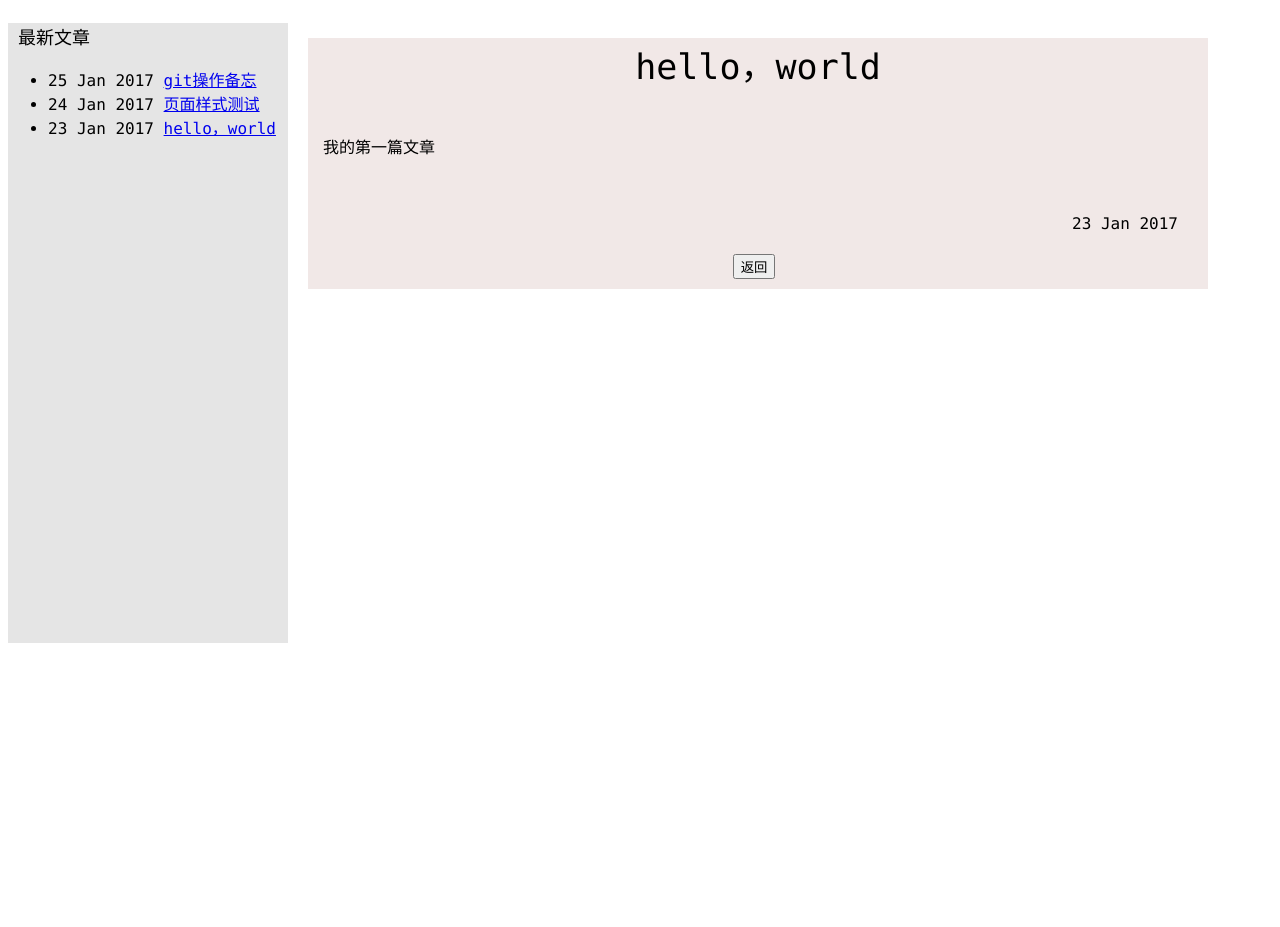
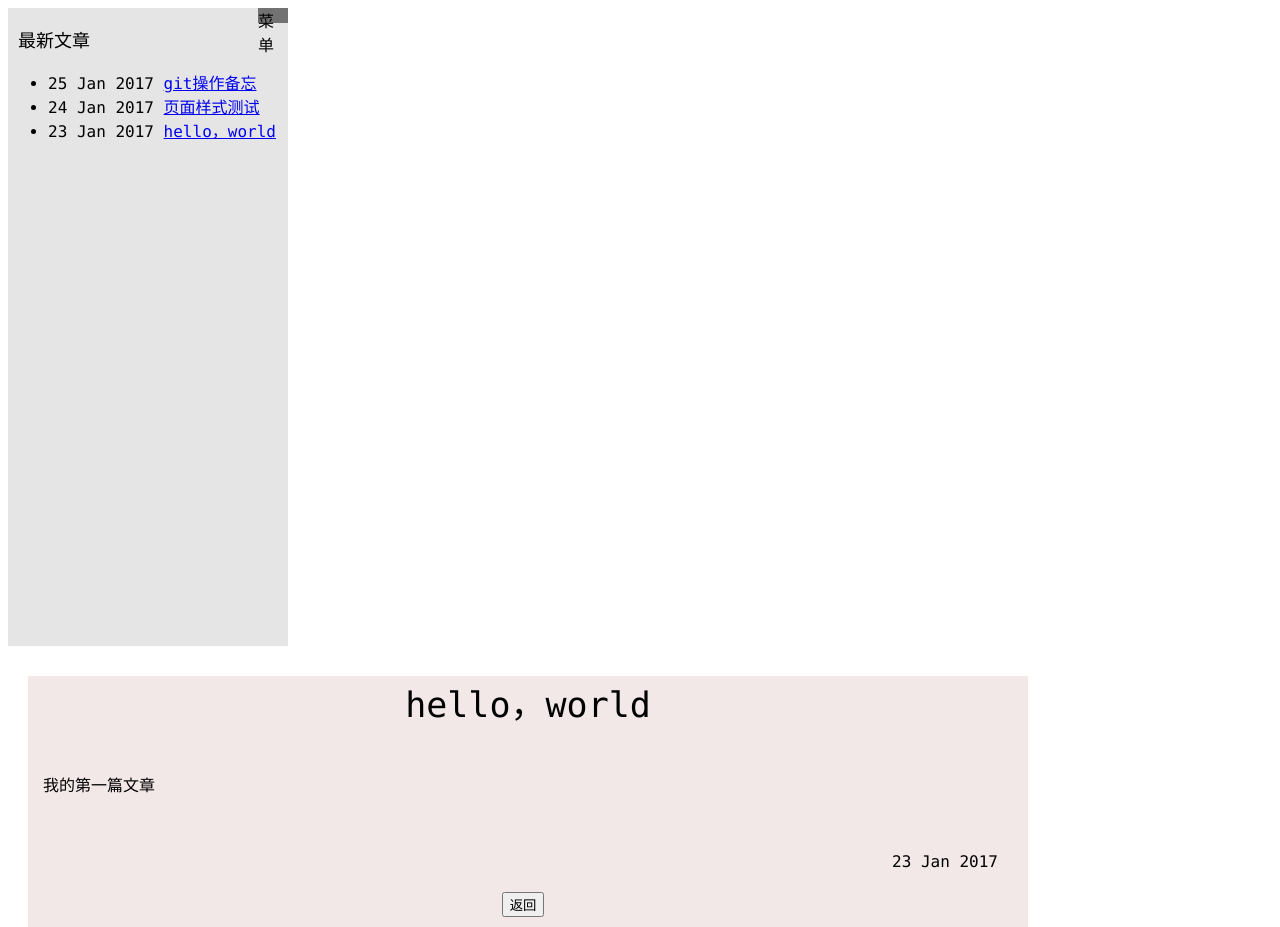
Before and after one commit to wangjianjie606/dono, a Jekyll site: the page built from _posts/test/2017-01-23-hello-world.html, in a window 1280 px wide. Built offline with Jekyll 4.4.1, drawn with Linux system fonts in a browser that asks for light colours; before the commit the page ends 900 px from its top, so only the background shows below that.

Commit message:
增加菜单div

```diff
--- a/_includes/sidebar.html
+++ b/_includes/sidebar.html
@@ -1,6 +1,6 @@
 <div id="sidebar">
-  <div id="sidebarContent">
-    <p style="margin-left:10px;margin-top:15px;font-size:18px;">最新文章</p>
+  <div id="sidebarContent" style="margin-top:15px;">
+    <p style="margin-left:10px;font-size:18px;">最新文章</p>
       <ul>
         {% for post in site.posts %}
           <li>{{ post.date | date_to_string }} <a href="{{ site.baseurl }}{{ post.url }}?{{site.time}}">{{ post.title }}</a></li>
--- a/_layouts/default.html
+++ b/_layouts/default.html
@@ -6,6 +6,7 @@
 
   <body>
     <div id="leftDiv">
+	  <div style="width:30px;height:15px;float:right;background:rgba(0,0,0,0.5)">菜单</div>
 	  {% include sidebar.html %}
 	</div>
 
--- a/assets/css/main.css
+++ b/assets/css/main.css
@@ -3,18 +3,18 @@
   float:left;
   margin-left:20px;
   margin-top:30px;
-  width:900px;
+  width:1000px;
   background:rgba(123,32,22,0.1);
 }
 
 #leftDiv #sidebar{
   width:280px;
   height:620px;
-  background:rgba(0,0,0,0.1);
 }
 
 #leftDiv{
   float:left;
+  background:rgba(0,0,0,0.1);
 }
 
 .pageTitle{
```
